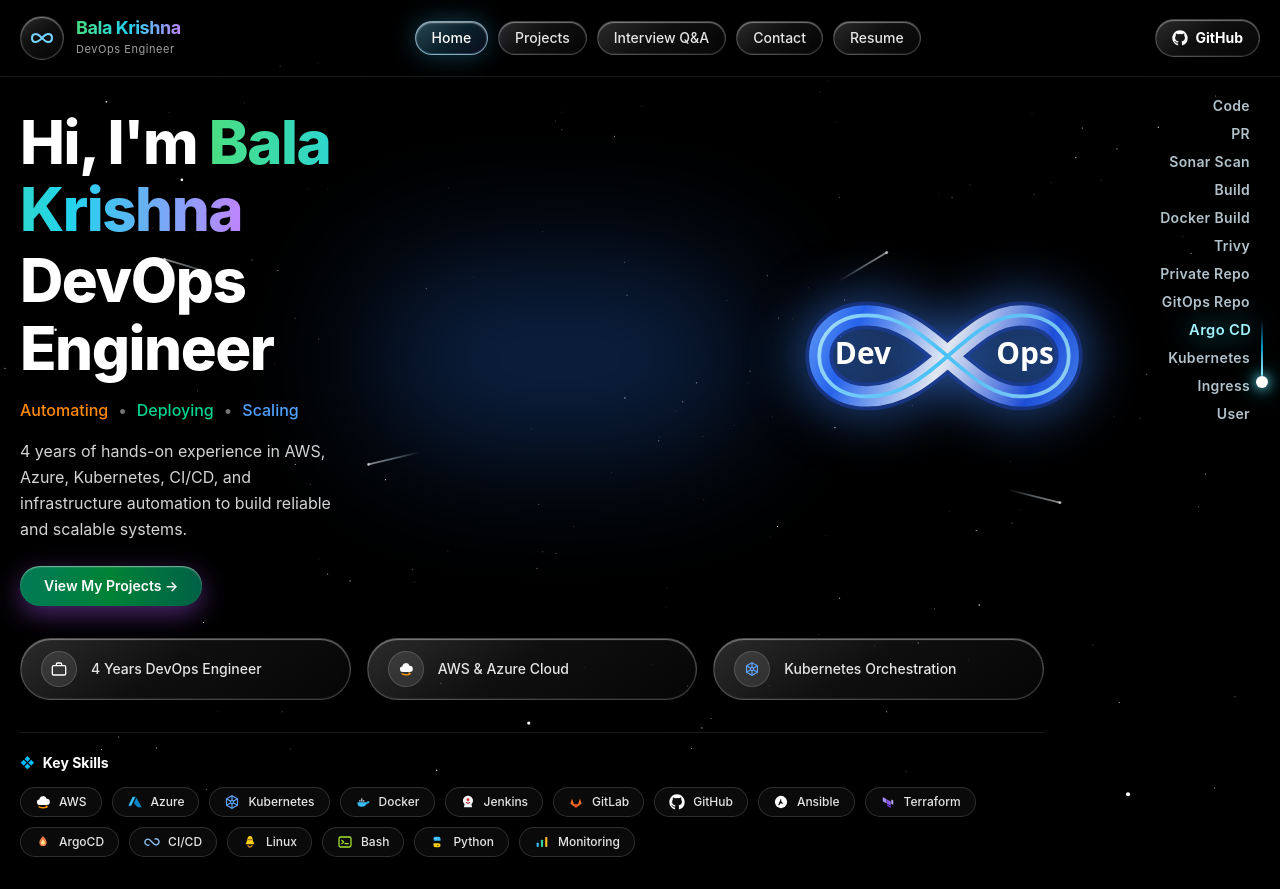
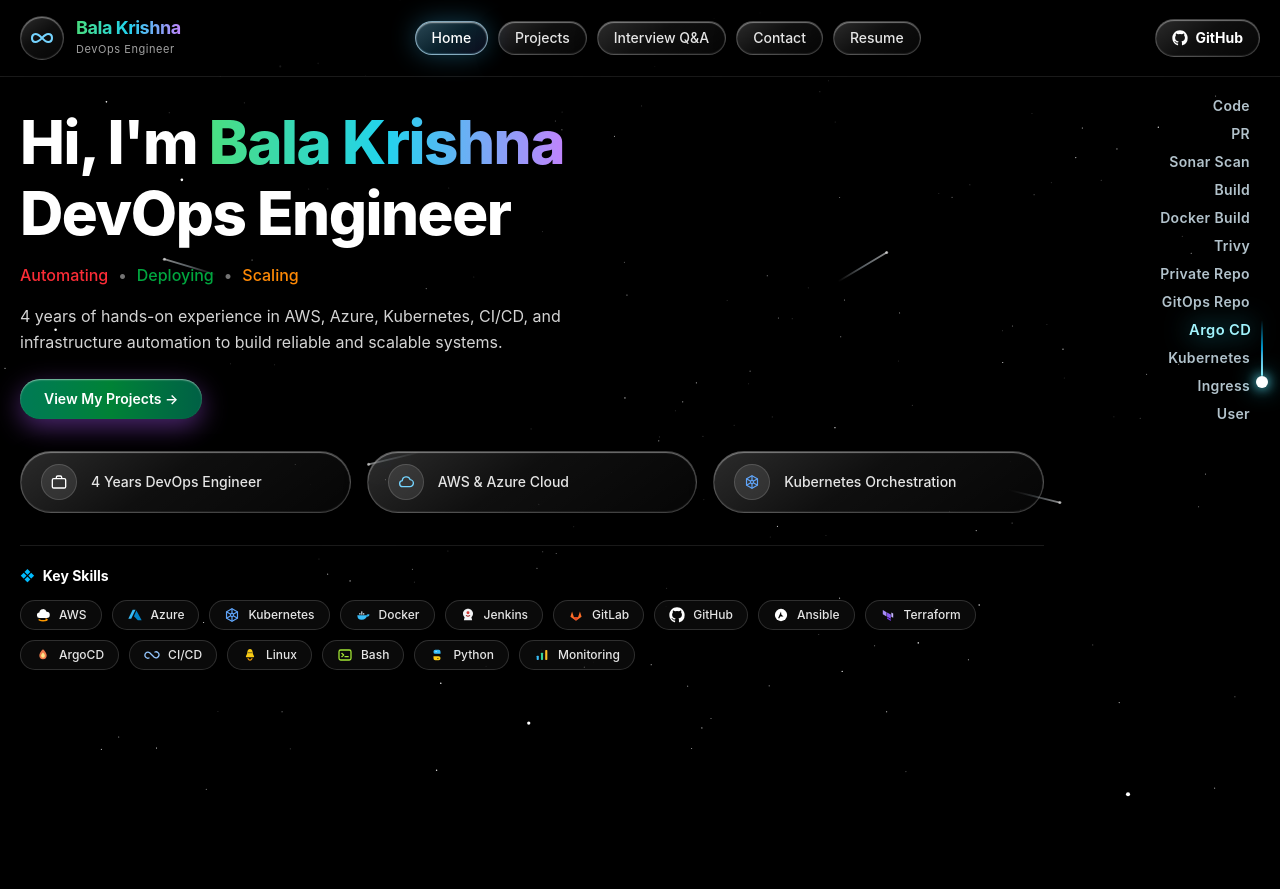
Before and after one commit to Bala-Nakkala/Bala-Nakkala.github.io, a React (Vite) app: page / in a window 1280 px wide. After the commit the page ends 800 px from the top, so only its background shows below. Built offline with nearby package versions, Linux system fonts and the light colour scheme.

Commit message:
Update skill logos without dots, green projects button, tagline colors, and DevOps infinity logo

```diff
--- a/src/App.jsx
+++ b/src/App.jsx
@@ -480,6 +480,22 @@ const SKILL_DETAILS = {
     ],
   },
 };
+
+function SimpleCloudSymbol() {
+  return (
+    <svg
+      className="h-4 w-4 shrink-0 text-sky-300"
+      viewBox="0 0 24 24"
+      fill="none"
+      stroke="currentColor"
+      strokeWidth="2"
+      strokeLinecap="round"
+      strokeLinejoin="round"
+    >
+      <path d="M17.5 19H7a4.5 4.5 0 0 1-.6-8.96A6 6 0 0 1 18.1 8.5 4 4 0 0 1 17.5 19z" />
+    </svg>
+  );
+}
 
 function SkillExactLogo({ name }) {
   switch (name) {
@@ -639,85 +655,6 @@ function SkillExactLogo({ name }) {
   }
 }
 
-function DevOpsCenterInfinityLogo() {
-  return (
-    <div className="pointer-events-none flex items-center justify-center py-4">
-      <div className="relative flex items-center justify-center">
-        <div
-          aria-hidden="true"
-          className="h-40 w-80 sm:h-48 sm:w-96 rounded-full bg-blue-500/25 blur-3xl"
-        />
-        <svg
-          className="relative h-40 w-80 sm:h-48 sm:w-96 drop-shadow-[0_0_28px_rgba(59,130,246,0.9)]"
-          viewBox="0 0 360 170"
-          fill="none"
-        >
-          <defs>
-            <linearGradient id="devOpsMetallicBlue" x1="20" y1="20" x2="340" y2="150" gradientUnits="userSpaceOnUse">
-              <stop offset="0%" stopColor="#93C5FD" />
-              <stop offset="25%" stopColor="#2563EB" />
-              <stop offset="50%" stopColor="#E2E8F0" />
-              <stop offset="75%" stopColor="#1D4ED8" />
-              <stop offset="100%" stopColor="#60A5FA" />
-            </linearGradient>
-            <linearGradient id="devOpsSilverHighlight" x1="0" y1="0" x2="360" y2="170" gradientUnits="userSpaceOnUse">
-              <stop offset="0%" stopColor="#F8FAFC" stopOpacity="0.95" />
-              <stop offset="50%" stopColor="#38BDF8" stopOpacity="0.9" />
-              <stop offset="100%" stopColor="#E2E8F0" stopOpacity="0.95" />
-            </linearGradient>
-          </defs>
-
-          <path
-            d="M252 46c60 0 60 76 0 76-52 0-84-76-144-76-60 0-60 76 0 76 62 0 92-76 144-76z"
-            stroke="#1E40AF"
-            strokeWidth="26"
-            strokeLinecap="round"
-            strokeLinejoin="round"
-            opacity="0.55"
-          />
-          <path
-            d="M252 46c60 0 60 76 0 76-52 0-84-76-144-76-60 0-60 76 0 76 62 0 92-76 144-76z"
-            stroke="url(#devOpsMetallicBlue)"
-            strokeWidth="19"
-            strokeLinecap="round"
-            strokeLinejoin="round"
-          />
-          <path
-            d="M252 46c60 0 60 76 0 76-52 0-84-76-144-76-60 0-60 76 0 76 62 0 92-76 144-76z"
-            stroke="url(#devOpsSilverHighlight)"
-            strokeWidth="3.5"
-            strokeLinecap="round"
-            strokeLinejoin="round"
-          />
-
-          <text
-            x="104"
-            y="92"
-            textAnchor="middle"
-            fill="#FFFFFF"
-            fontSize="28"
-            fontWeight="700"
-            fontFamily="system-ui, -apple-system, sans-serif"
-          >
-            Dev
-          </text>
-          <text
-            x="256"
-            y="92"
-            textAnchor="middle"
-            fill="#FFFFFF"
-            fontSize="28"
-            fontWeight="700"
-            fontFamily="system-ui, -apple-system, sans-serif"
-          >
-            Ops
-          </text>
-        </svg>
-      </div>
-    </div>
-  );
-}
-
 const MULTI_COLOR_GRADIENTS = [
   "linear-gradient(90deg, #38BDF8 0%, #818CF8 48%, #E879F9 100%)",
   "linear-gradient(90deg, #F87171 0%, #FACC15 50%, #38BDF8 100%)",
@@ -1203,11 +1140,11 @@ export default function App() {
                 </h1>
 
                 <div className="mt-4 flex flex-wrap items-center gap-2.5 text-sm sm:text-base font-medium">
-                  <span className="text-orange-400">Automating</span>
+                  <span className="text-red-500">Automating</span>
                   <span className="text-neutral-500">•</span>
-                  <span className="text-emerald-400">Deploying</span>
+                  <span className="text-green-600">Deploying</span>
                   <span className="text-neutral-500">•</span>
-                  <span className="text-blue-400">Scaling</span>
+                  <span className="text-orange-400">Scaling</span>
                 </div>
 
                 <p className="mt-4 max-w-xl text-sm sm:text-base leading-relaxed text-neutral-300">
@@ -1226,9 +1163,7 @@ export default function App() {
                 </div>
               </div>
 
-              <div className="flex items-center justify-center">
-                <DevOpsCenterInfinityLogo />
-              </div>
+              <div className="hidden lg:block" aria-hidden="true" />
 
               <FarRightSideStreakFlow />
             </section>
@@ -1271,7 +1206,7 @@ export default function App() {
                 }`}
               >
                 <div className="flex h-9 w-9 shrink-0 items-center justify-center rounded-full border border-white/15 bg-white/10 text-white">
-                  <SkillExactLogo name="AWS" />
+                  <SimpleCloudSymbol />
                 </div>
                 <span className="text-xs sm:text-sm font-medium">
                   AWS &amp; Azure Cloud
```
